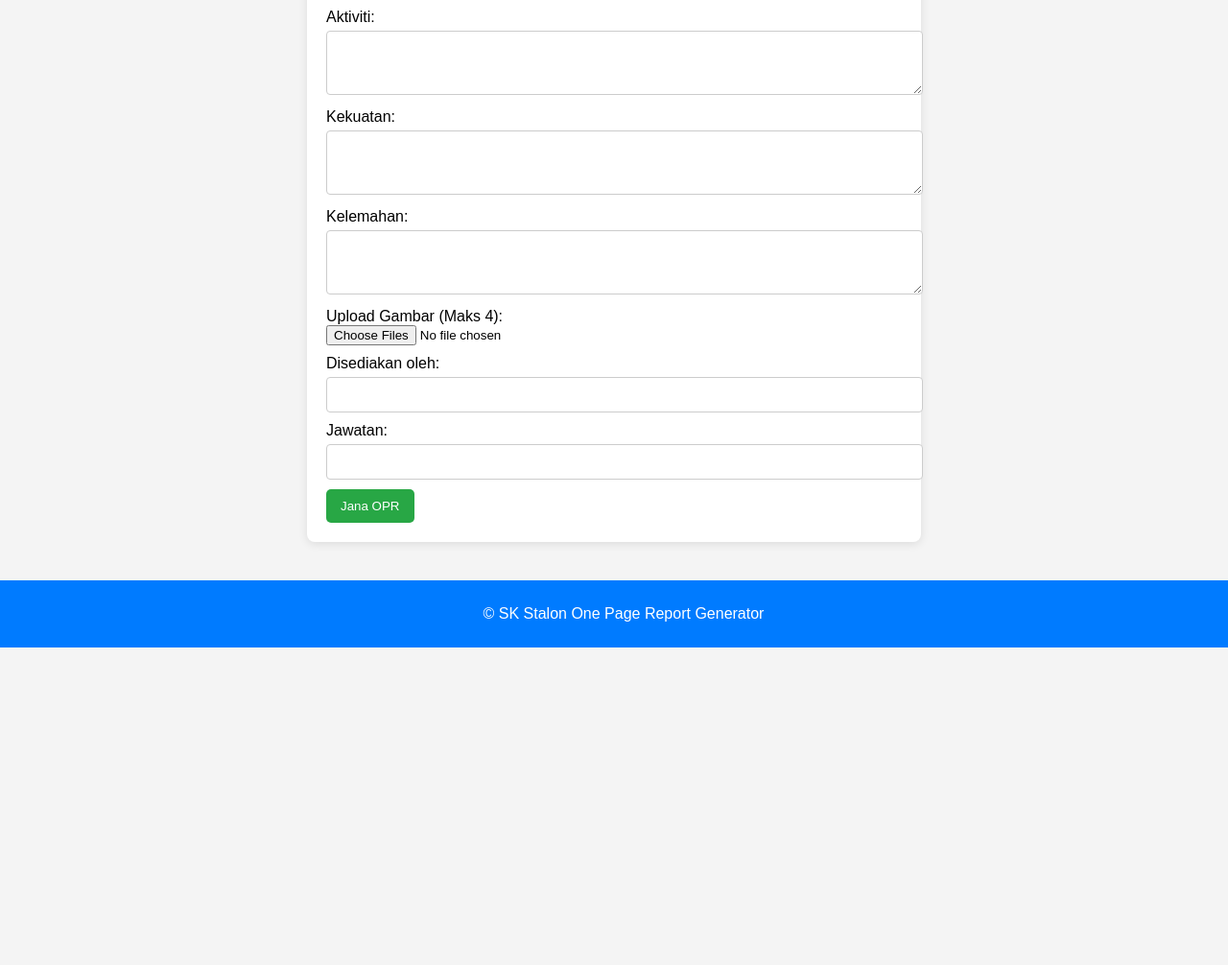
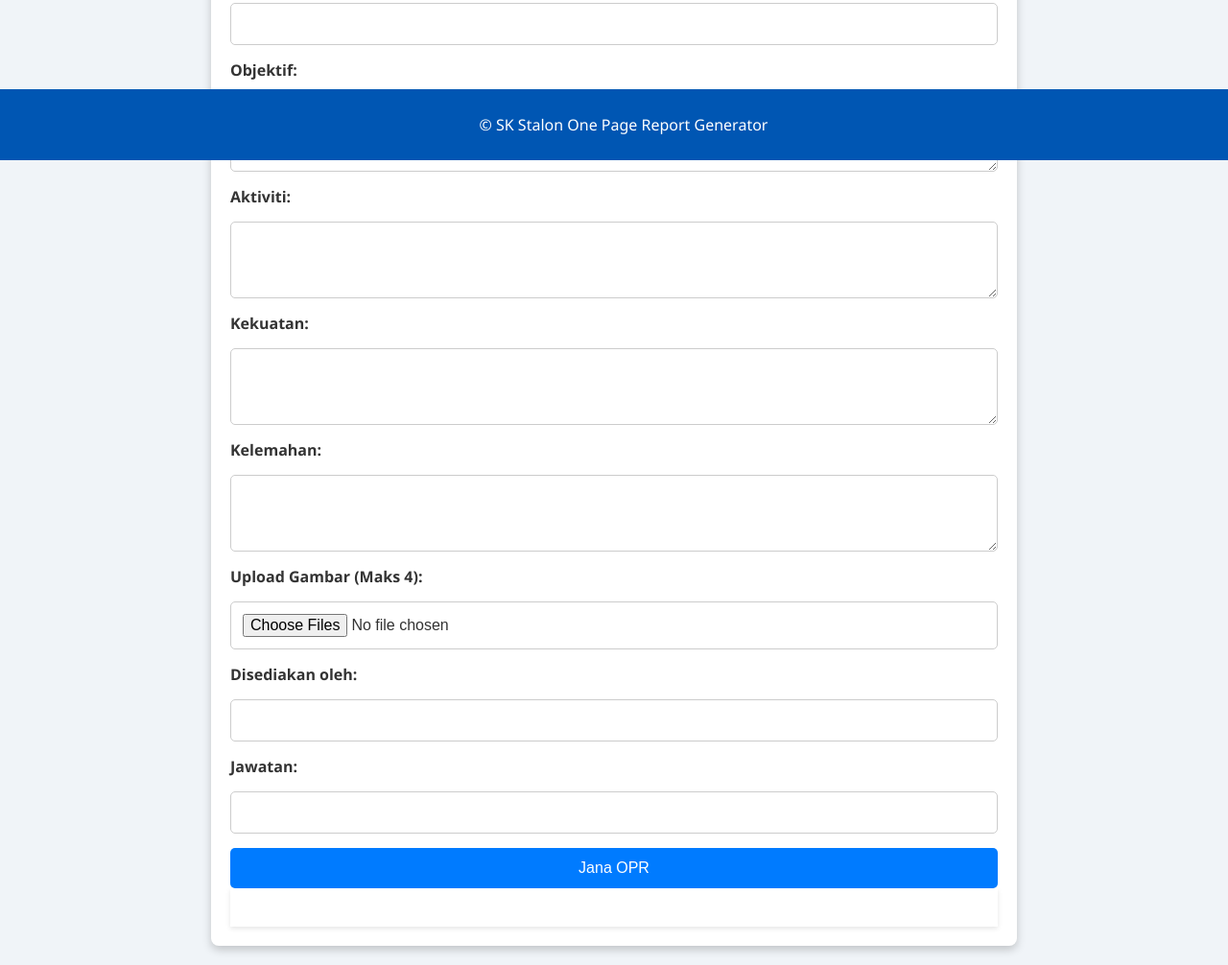
Before and after one commit to EncikA/OPR, a plain HTML site: page index.html in a window 1280 px wide. Shown: the part 633-1639 px from the top of the page at 96% size. Before the commit the page ends 1308 px from the top, so only its background shows below. Drawn offline with Linux system fonts and the light colour scheme.

Commit message:
style.css

```diff
--- a/style.css
+++ b/style.css
@@ -1,97 +1,91 @@
+/* General Styles */
 body {
-    font-family: Arial, sans-serif;
-    background-color: #f4f4f4;
+    font-family: 'Segoe UI', Tahoma, Geneva, Verdana, sans-serif; /* Updated font */
     margin: 0;
     padding: 0;
+    background-color: #f0f4f8; /* Softer background color */
+    color: #333;
 }
 
 header {
     text-align: center;
     padding: 20px;
-    background-color: #007BFF;
+    background-color: #0056b3; /* Darker blue for header */
     color: white;
+    border-bottom: 4px solid #003d80; /* Added border for emphasis */
 }
 
 main {
-    display: flex;
-    justify-content: center;
-    align-items: center;
-    flex-direction: column;
+    max-width: 800px; /* Slightly wider for better layout */
+    margin: 20px auto;
     padding: 20px;
+    background-color: white;
+    box-shadow: 0 4px 10px rgba(0, 0, 0, 0.2); /* Enhanced shadow */
+    border-radius: 8px; /* Rounded corners */
 }
 
 form {
-    background: white;
-    padding: 20px;
-    border-radius: 8px;
-    box-shadow: 0 2px 10px rgba(0, 0, 0, 0.1);
-    width: 100%;
-    max-width: 600px;
+    display: flex;
+    flex-direction: column;
+    gap: 15px;
 }
 
 label {
-    margin-top: 10px;
-    display: block;
+    font-weight: bold;
 }
 
-input[type="text"],
-input[type="time"],
-textarea {
-    width: 100%;
-    padding: 10px;
-    margin-top: 5px;
+input, textarea, button {
+    padding: 12px; /* Increased padding for better touch targets */
     border: 1px solid #ccc;
-    border-radius: 4px;
+    border-radius: 5px;
+    font-size: 16px;
 }
 
 button {
-    background-color: #28a745;
+    background-color: #007bff;
     color: white;
     border: none;
-    padding: 10px 15px;
-    border-radius: 5px;
     cursor: pointer;
-    margin-top: 10px;
+    transition: background-color 0.3s; /* Smooth transition */
 }
 
 button:hover {
-    background-color: #218838;
-}
-
-#output {
-    margin-top: 20px;
-    width: 100%;
-    max-width: 600px;
-}
-
-.report-container {
-    width: 100%;
-    max-width : 600px;
-    margin: 0 auto;
-    padding: 20px;
-    background: #fff;
-    border-radius: 8px;
-    box-shadow: 0 2px 10px rgba(0, 0, 0, 0.1);
-}
-
-.image-grid {
-    display: flex;
-    flex-wrap: wrap;
-    gap: 10px;
-}
-
-.image-grid img {
-    max-width: 100%;
-    height: auto;
-    border-radius: 4px;
+    background-color: #0056b3; /* Darker on hover */
 }
 
 footer {
     text-align: center;
     padding: 10px;
-    background-color: #007BFF;
+    background-color: #0056b3; /* Consistent footer color */
     color: white;
-    position: relative;
+    position: fixed;
     bottom: 0;
     width: 100%;
 }
+
+/* Image Grid */
+.image-grid {
+    display: grid;
+    grid-template-columns: repeat(2, 1fr); /* 2x2 grid */
+    gap: 10px;
+    margin-top: 20px;
+}
+
+.image-grid img {
+    width: 100%; /* Fit within the grid cell */
+    height: 150px; /* Fixed height for consistency */
+    object-fit: cover; /* Ensures images are resized proportionally */
+    border: 1px solid #ccc;
+    border-radius: 5px;
+}
+
+/* Ensure the output fits within A4 dimensions */
+#output {
+    max-width: 794px; /* A4 width */
+    margin: 0 auto;
+    padding: 20px;
+    font-size: 14px; /* Smaller font size for compact layout */
+    line-height: 1.5;
+    background-color: white;
+    box-shadow: 0 2px 5px rgba(0, 0, 0, 0.1);
+}
```
